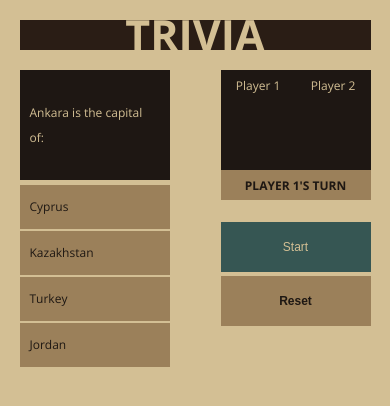
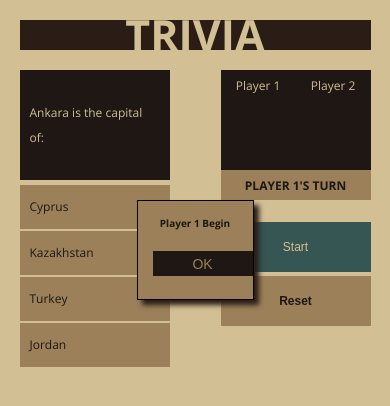
Before and after one commit to micahwierenga/project1, a plain HTML site: page index.html in a window 390 px wide. Both pictures are taken after a click on the button "Start". Drawn offline with nearby package versions, Linux system fonts and the light colour scheme.

Commit message:
Made player turn more obvious and made Next Question button disappear after last answer has been chosen

```diff
--- a/css/style.css
+++ b/css/style.css
@@ -48,6 +48,47 @@ h2 {
 p {
 	font-size: 14px;
 	line-height: 20px;
+}
+
+#modalBox {
+	width: 100%;
+	text-align: center;
+	position: fixed;
+	margin-left: auto;
+	margin-right: auto;
+	left: 0;
+	right: 0;
+	top: 200px;
+	z-index: 1;
+}
+
+#modal {
+	height: 100px;
+	width: 30%;
+	background-color: #9B805A;
+	color: #1E1713;
+	font-weight: bold;
+	box-shadow: 5px 5px 5px #2A1D15;
+	border: 1px solid #000;
+	text-align: center;
+	padding: 15px;
+	margin: 0 auto;
+}
+
+#modalButton {
+	width: 100px;
+	height: 25px;
+	border: none;
+	background-color: #1E1713;
+	color: #9B805A;
+	font-size: 14px;
+	cursor: pointer;
+	margin: 20px auto;
+}
+
+#modalButton:hover {
+	background-color: rgba(30, 23, 19, .3);
+	color: #1E1713;
 }
 
 /*Question and Answers*/
@@ -389,6 +430,18 @@ th {
 		margin: 0;
 	}
 
+	#modalBox {
+		width: 100%;
+		text-align: center;
+		position: fixed;
+		margin-left: auto;
+		margin-right: auto;
+		left: 0;
+		right: 0;
+		top: 200px;
+		z-index: 1;
+	}
+
 }
 
 /*Smartphone View*/
--- a/index.html
+++ b/index.html
@@ -8,7 +8,7 @@
 	<link rel="stylesheet" href="css/style.css">
 
 </head>
-<body>
+<body id="body">
 <header>
 	<h1>Trivia</h1>
 </header>
@@ -28,7 +28,8 @@
 		<div id="nextQuestionBox">
 		</div>
 	</div>
-
+	<div id="modalBox">
+	</div>
 	<div class="scoreboardBox">
 		<table>
 			<tr>
--- a/js/app.js
+++ b/js/app.js
@@ -105,6 +105,7 @@ function chooseAnswer() {
 		nextQuestion();
 		determineWinner1();
 		determineWinner2();
+		hideNext();
 	});
 	var chooseAnswer2 = document.getElementById("answer2");
 	chooseAnswer2.addEventListener("click", function() {
@@ -116,6 +117,7 @@ function chooseAnswer() {
 		nextQuestion();
 		determineWinner1();
 		determineWinner2();
+		hideNext();
 	});
 	var chooseAnswer3 = document.getElementById("answer3");
 	chooseAnswer3.addEventListener("click", function() {
@@ -127,6 +129,7 @@ function chooseAnswer() {
 		nextQuestion();
 		determineWinner1();
 		determineWinner2();
+		hideNext();
 	});
 	var chooseAnswer4 = document.getElementById("answer4");
 	chooseAnswer4.addEventListener("click", function() {
@@ -138,6 +141,7 @@ function chooseAnswer() {
 		nextQuestion();
 		determineWinner1();
 		determineWinner2();
+		hideNext();
 	});
 };
 
@@ -266,6 +270,7 @@ function switchPlayers() {
 		playerTurn += 1;
 		questionAnswerBox.innerHTML = "";
 		createQuestion1();
+		turn2Indicator();
 	} else if (playerTurn !== 9) {
 		playerTurn += 1;
 	}
@@ -281,6 +286,7 @@ function startGame() {
 		chooseAnswer();
 		unclickableStart();
 		turnBox();
+		turn1Indicator();
 	});
 };
 startGame();
@@ -402,3 +408,44 @@ function turnBox() {
 
 	}
 };
+
+function hideNext() {
+	if (playerTurn === 19) {
+		var nextQuestionBox = document.getElementById("nextQuestionBox");
+		nextQuestionBox.innerHTML = "";
+	}
+}
+
+function turn1Indicator() {
+	var modal = document.getElementById("modalBox");
+	var modalBox = document.createElement("div");
+	modalBox.setAttribute("id", "modal");
+	var modalPara = document.createElement("p");
+	modalPara.textContent = "Player 1 Begin";
+	modalBox.appendChild(modalPara);
+	var modalButton = document.createElement("button");
+	modalButton.setAttribute("id", "modalButton");
+	modalButton.textContent = "OK";
+	modalButton.onclick = function() {
+		modalBox.style.display = "none";
+	}
+	modalBox.appendChild(modalButton);
+	modal.appendChild(modalBox);
+}
+
+function turn2Indicator() {
+	var modal = document.getElementById("modalBox");
+	var modalBox = document.createElement("div");
+	modalBox.setAttribute("id", "modal");
+	var modalPara = document.createElement("p");
+	modalPara.textContent = "Player 2 Begin";
+	modalBox.appendChild(modalPara);
+	var modalButton = document.createElement("button");
+	modalButton.setAttribute("id", "modalButton");
+	modalButton.textContent = "OK";
+	modalButton.onclick = function() {
+		modalBox.style.display = "none";
+	}
+	modalBox.appendChild(modalButton);
+	modal.appendChild(modalBox);
+}
```
